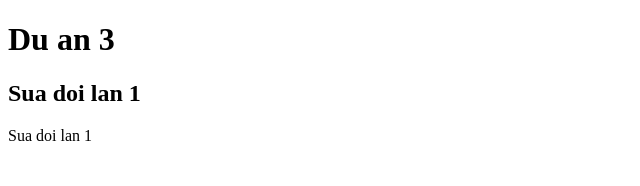
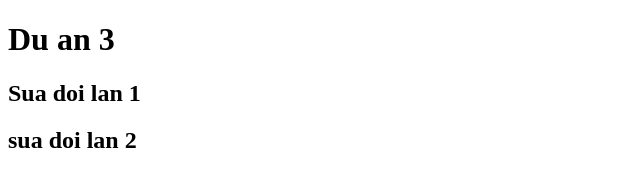
Before and after one commit to namln2702/duan-3, a plain HTML site: page index.html in a window 1280 px wide. Shown: the whole page, without its empty margins (0-640 px from the left). Drawn offline with Linux system fonts and the light colour scheme.

Commit message:
test commit 3

```diff
--- a/index.html
+++ b/index.html
@@ -8,6 +8,6 @@
   <body>
     <h1>Du an 3</h1>
     <h2>Sua doi lan 1</h2>
-    <p>Sua doi lan 1</p>
+    <h2>sua doi lan 2</h2>
   </body>
 </html>
```
